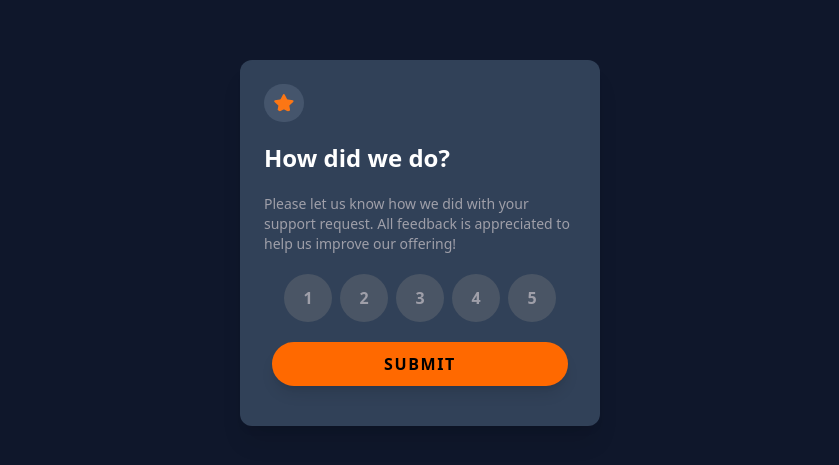
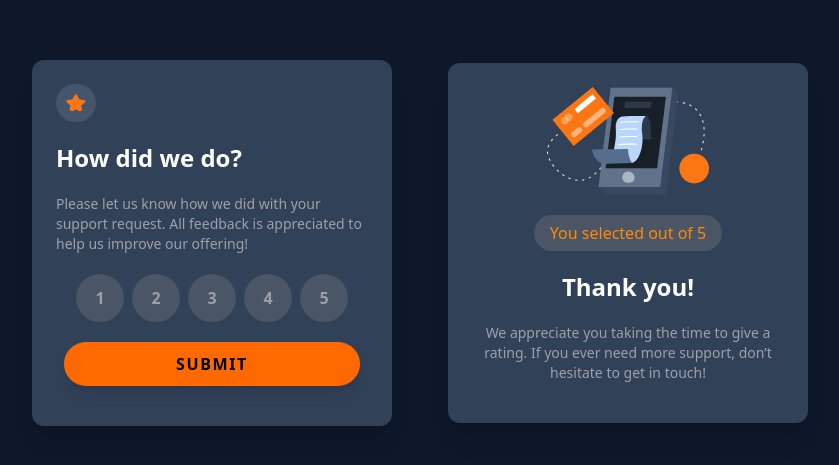
Before and after one commit to LeMarechalDeFer/interactive-rating-component-main, a website built with Vite: page index.html in a window 1280 px wide. Shown: the part 157-622 px from the top of the page, without its empty margins (220-1059 px from the left). Built offline with nearby package versions, Linux system fonts and the light colour scheme.

Commit message:
adding seconde screen

```diff
--- a/index.html
+++ b/index.html
@@ -67,6 +67,19 @@
         </form>
       </section>
 
+      <section class=" bg-slate-700 flex flex-col items-center space-y-5 mx-7 my-20 rounded-xl p-6 pb-10 max-w-90 shadow-xl">
+
+        <img src="./images/illustration-thank-you.svg" alt="paiement terminal" class="max-w-50">
+        <h2 class="text-orange-400 bg-gray-600 rounded-full items-center px-4 py-1.5">You selected  out of 5</h2>
+
+        <h3 class="text-white font-bold text-2xl">Thank you!</h3>
+
+        <legend class="text-zinc-400 text-sm text-center">
+          We appreciate you taking the time to give a rating. If you ever need more support,
+          don’t hesitate to get in touch!
+        </legend>
+      </section>
+
 
     </main>
 
@@ -79,13 +92,4 @@
 
         <!-- Thank you state end -->
 <!--
-<div class="justify-center">
-  <p class="text-orange-500">You selected  out of 5</p>
-
-  <h2 class="text-white">Thank you!</h2>
-
-  <p class="text-zinc-400">
-    We appreciate you taking the time to give a rating. If you ever need more support,
-    don’t hesitate to get in touch!
-  </p>
-</div> -->
+-->
```
